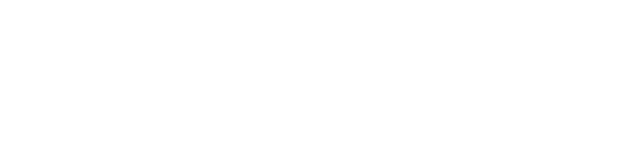
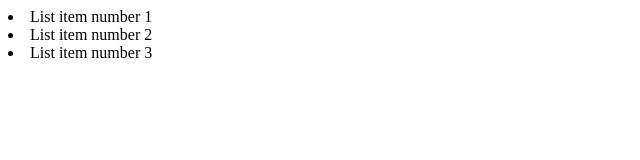
Before and after one commit to staml5/staml5.github.io, a plain HTML site: page index.html in a window 1280 px wide. Shown: the whole page, without its empty margins (0-640 px from the left). Drawn offline with Linux system fonts and the light colour scheme.

Commit message:
modified:   index.html

```diff
--- a/index.html
+++ b/index.html
@@ -4,9 +4,12 @@
     <meta charset="UTF-8">
     <meta http-equiv="X-UA-Compatible" content="IE=edge">
     <meta name="viewport" content="width=device-width, initial-scale=1.0">
-    <title>Document</title>
+    <title>A list</title>
 </head>
 <body>
 
+    <li> List item number 1</li>
+    <li> List item number 2</li>
+    <li> List item number 3</li>
 </body>
 </html>
```
